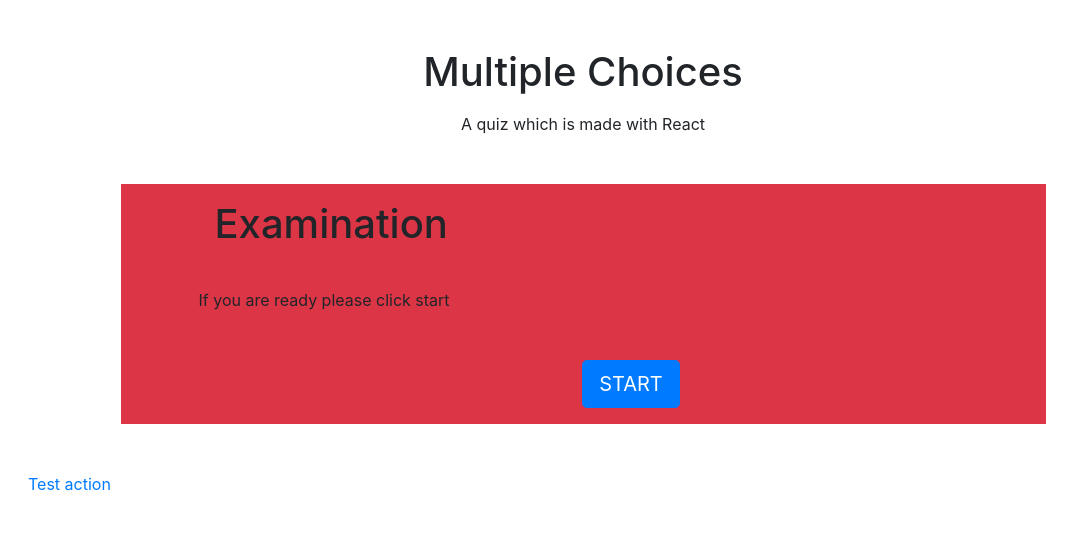
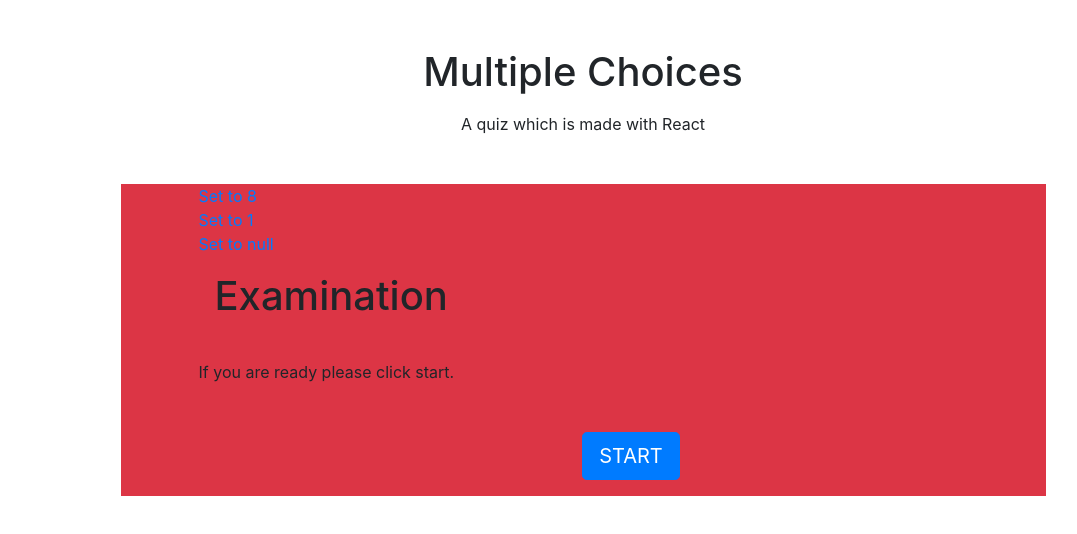
Before and after one commit to amed/multiple-choices, a React (Create React App) app: page / in a window 1280 px wide. Shown: the top 534 px of the page, without its empty margins (57-1134 px from the left). Built offline with nearby package versions, Linux system fonts and the light colour scheme.

Commit message:
Switch boards for start end

```diff
--- a/src/components/Examination.js
+++ b/src/components/Examination.js
@@ -1,50 +1,83 @@
 import React, { Component } from 'react';
 import { connect } from 'react-redux';
 import {selectChoice} from '../redux/actions';
-
+import Question from './Question'
 import './Examination.css';
 
 class Examination extends Component {
-  state = { currentQuestions: null }
+  state = { currentQuestionIndex: null }
 
   startQuiz () {
     this.selectQuestion(1)
   }
+  restartQuiz () {
+    this.selectQuestion(1)
+  }
 
   selectQuestion (questionId) {
-    this.setState({currentQuestions: questionId})
+    this.setState({currentQuestionIndex: questionId})
+  }
+  questionFilter (questionIndex) {
+    return this.props.questions.filter( (question) => {
+       return question.id == questionIndex
+    })[0]
+  }
+
+  totalQuestionsCount () {
+    return (this.props.questions.length * 1)
   }
 
   render() {
-    const {currentQuestions} = this.state
+    console.log( typeof this.props.questions)
+    const {currentQuestionIndex} = this.state
     return (
       <div className="Examination container m-5">
+        <a href='#' onClick = {() => {this.setState({currentQuestionIndex: 8})}}>Set to 8</a> <br/>
+        <a href='#' onClick = {() => {this.setState({currentQuestionIndex: 1})}}>Set to 1</a> <br/>
+        <a href='#' onClick = {() => {this.setState({currentQuestionIndex: null})}}>Set to null</a>
         <h1 className="p-3">Examination</h1>
-        {(currentQuestions === null)
-          ? (
-            <div>
-              <p className="py-3">If you are ready please click start</p>
-              <p className="py-3 text-center">
-                <a href="#" className="btn btn-lg btn-primary" onClick={ () => {this.startQuiz()} }>
-                  START
-                </a>
-              </p>
-            </div>
-          )
-        : (
-            <p className="py-3">You clicked start</p>
-          )
-      }
+        {( currentQuestionIndex === null )
+          ? ( <Start onClick={() => this.startQuiz()} /> )
+          : (currentQuestionIndex !== this.totalQuestionsCount())
+            ? ( <Question
+              question={this.questionFilter(currentQuestionIndex)} /> )
+            : ( <End onClick={() => this.restartQuiz()} /> )}
+
+
 
       </div>
     );
   }
 }
 
+const Start = ({onClick}) => {
+  return (
+    <div>
+      <p className="py-3">If you are ready please click start.</p>
+      <p className="py-3 text-center">
+        <a href="#" className="btn btn-lg btn-primary" onClick={ () => {onClick()} }>
+          START
+        </a>
+      </p>
+    </div>
+  )
+}
 
+const End = ({onClick}) => {
+  return (
+    <div>
+      <p className="py-3">Everything is done! Thanks.</p>
+      <p className="py-3 text-center">
+        <a href="#" className="btn btn-lg btn-primary" onClick={ () => {onClick()} }>
+          Restart the quiz
+        </a>
+      </p>
+    </div>
+  )
+}
 
 const mapStateToProps = (state) => ({
-  state: state
+  questions: state.questions
 })
 
 const mapDispatchToProps = ({ selectChoice })
--- /dev/null
+++ b/src/components/Question.js
@@ -0,0 +1,14 @@
+import React from 'react';
+
+const Question = ({question, onClick}) => {
+  const handleClick = (index) => {
+    onClick(index)
+  }
+  return (
+    <div>
+      {question.question}
+    </div>
+  )
+}
+
+export default Question
--- a/src/components/Root.js
+++ b/src/components/Root.js
@@ -5,11 +5,17 @@ import Examination from './Examination'
 import './Root.css';
 
 class Root extends Component {
+  state = {
+    appLoaded: false
+  }
   componentDidMount () {
-    this.props.loadData()
+    if (this.props.loadData()) {
+      this.setState({ appLoaded: true })
+    }
   }
 
   render() {
+    const {appLoaded} = this.state
     return (
       <div className="Root container">
         <header className="Root-header col-12 text-center">
@@ -19,10 +25,10 @@ class Root extends Component {
           </p>
         </header>
         <div className="col-10 mx-auto my-5 bg-danger">
-          <Examination />
+          {appLoaded && (
+            <Examination />
+          )}
         </div>
-        {console.log({props: this.props})}
-        <a href='#' onClick= { () => {console.log(this.props)} }>Test action </a>
       </div>
     );
   }
--- a/src/redux/reducer.js
+++ b/src/redux/reducer.js
@@ -6,7 +6,7 @@ const appReducer = (state = {}, action) => {
     case LOAD_DATA:
       return {
         ...state,
-        ...action.data
+        questions: action.data
       };
     case SELECT_CHOICE:
       return {
```
